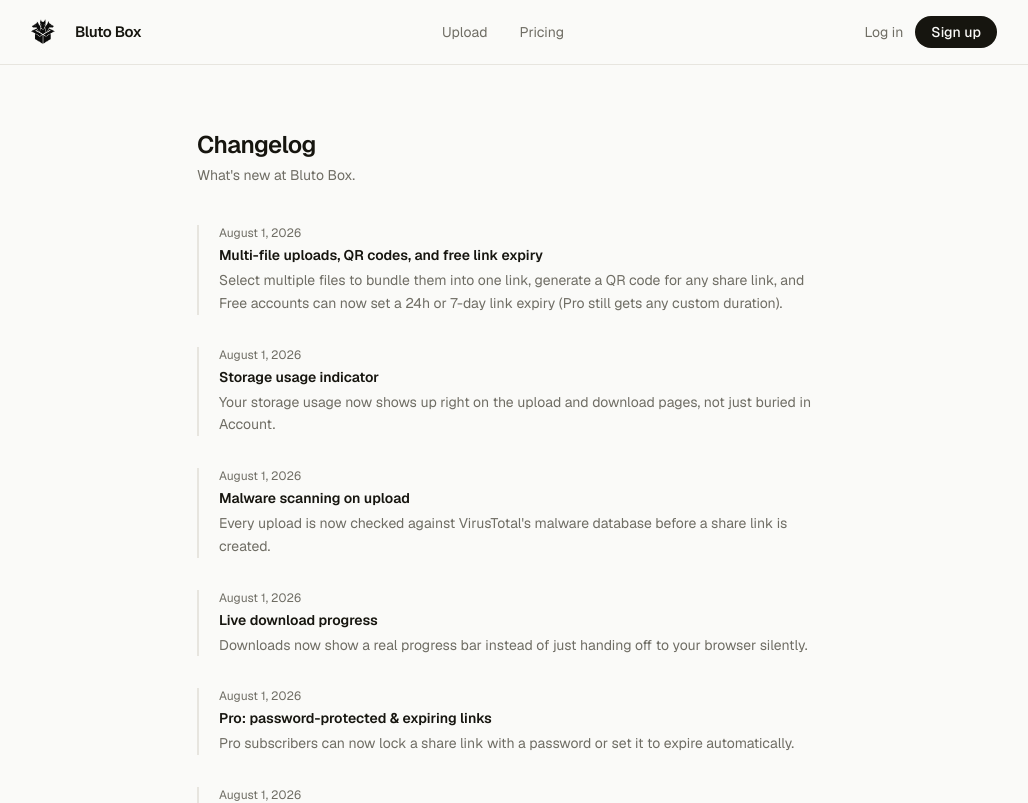
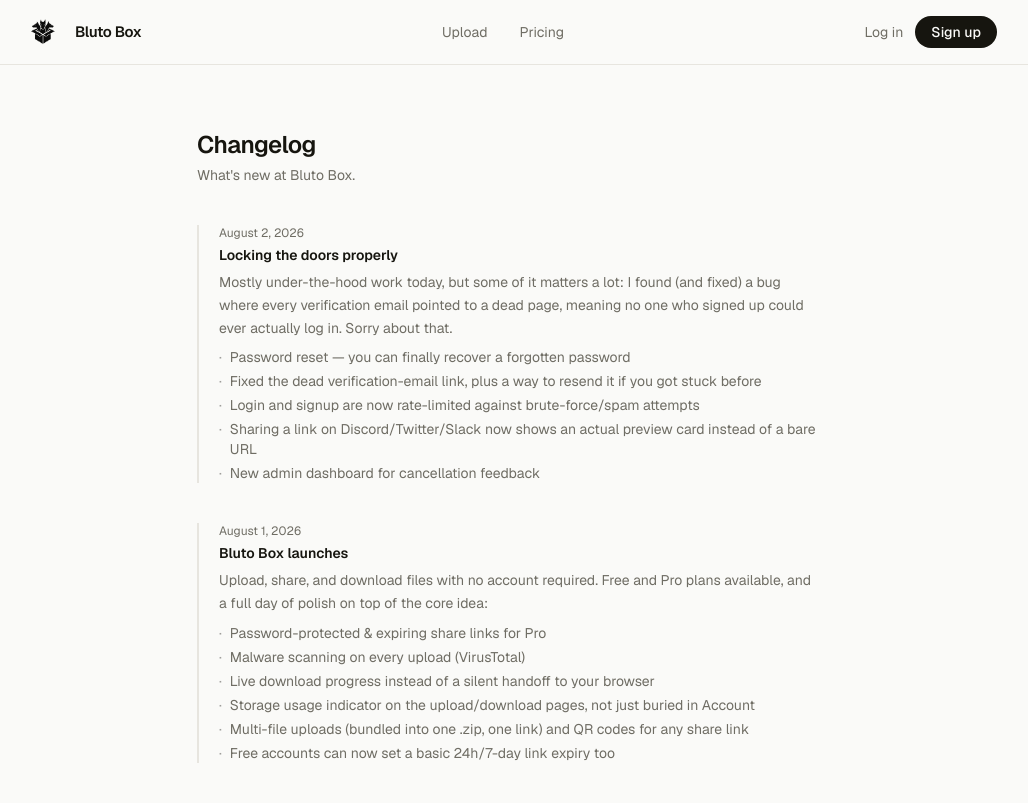
Before and after one commit to azrxc/blutobox, a Next.js app: page /changelog in a window 1280 px wide. Shown: the top 803 px of the page, without its empty margins (131-1159 px from the left). Built offline with nearby package versions, Linux system fonts and the light colour scheme; no server answers.

Commit message:
Fix QR code button not rendering (switch from canvas-based toDataURL to SVG rendering, which doesn't depend on the qrcode package's browser-field bundler remap); consolidate changelog entries by date with bullet highlights and some actual voice instead of one flat entry per feature

```diff
--- a/src/app/changelog/page.tsx
+++ b/src/app/changelog/page.tsx
@@ -16,12 +16,22 @@
         <p className="mt-1 text-sm text-muted">What&apos;s new at Bluto Box.</p>
       </div>
 
-      <div className="space-y-8">
+      <div className="space-y-10">
         {changelog.map((entry, i) => (
           <div key={i} className="border-l-2 border-border pl-5">
             <p className="text-xs text-muted">{formatDate(entry.date)}</p>
             <h2 className="mt-1 text-sm font-semibold">{entry.title}</h2>
-            <p className="mt-1 text-sm leading-relaxed text-muted">{entry.description}</p>
+            {entry.intro && <p className="mt-1.5 text-sm leading-relaxed text-muted">{entry.intro}</p>}
+            {entry.highlights && (
+              <ul className="mt-2 space-y-1 text-sm text-muted">
+                {entry.highlights.map((item) => (
+                  <li key={item} className="flex gap-2">
+                    <span className="text-foreground/40">·</span>
+                    <span>{item}</span>
+                  </li>
+                ))}
+              </ul>
+            )}
           </div>
         ))}
       </div>
--- a/src/app/qr-code-button.tsx
+++ b/src/app/qr-code-button.tsx
@@ -4,13 +4,18 @@
 import QRCode from "qrcode";
 
 export function QrCodeButton({ url }: { url: string }) {
-  const [dataUrl, setDataUrl] = useState<string | null>(null);
+  const [svg, setSvg] = useState<string | null>(null);
   const [show, setShow] = useState(false);
+  const [error, setError] = useState(false);
 
   async function toggle() {
-    if (!show && !dataUrl) {
-      const generated = await QRCode.toDataURL(url, { margin: 1, width: 240 });
-      setDataUrl(generated);
+    if (!show && !svg) {
+      try {
+        const generated = await QRCode.toString(url, { type: "svg", margin: 1, width: 200 });
+        setSvg(generated);
+      } catch {
+        setError(true);
+      }
     }
     setShow((s) => !s);
   }
@@ -23,10 +28,15 @@
       >
         {show ? "Hide QR" : "QR code"}
       </button>
-      {show && dataUrl && (
-        <div className="absolute left-1/2 top-full z-10 mt-2 -translate-x-1/2 rounded-xl border border-border bg-surface p-3 shadow-lg">
-          {/* eslint-disable-next-line @next/next/no-img-element */}
-          <img src={dataUrl} alt="QR code for this link" width={160} height={160} />
+      {show && svg && (
+        <div
+          className="absolute left-1/2 top-full z-10 mt-2 -translate-x-1/2 rounded-xl border border-border bg-white p-3 shadow-lg"
+          dangerouslySetInnerHTML={{ __html: svg }}
+        />
+      )}
+      {show && error && (
+        <div className="absolute left-1/2 top-full z-10 mt-2 w-48 -translate-x-1/2 rounded-xl border border-border bg-surface p-3 text-xs text-red-500 shadow-lg">
+          Failed to generate QR code.
         </div>
       )}
     </div>
--- a/src/lib/changelog-data.ts
+++ b/src/lib/changelog-data.ts
@@ -1,44 +1,36 @@
 export type ChangelogEntry = {
   date: string;
   title: string;
-  description: string;
+  intro?: string;
+  highlights?: string[];
 };
 
 export const changelog: ChangelogEntry[] = [
   {
-    date: "2026-08-01",
-    title: "Multi-file uploads, QR codes, and free link expiry",
-    description:
-      "Select multiple files to bundle them into one link, generate a QR code for any share link, and Free accounts can now set a 24h or 7-day link expiry (Pro still gets any custom duration).",
-  },
-  {
-    date: "2026-08-01",
-    title: "Storage usage indicator",
-    description:
-      "Your storage usage now shows up right on the upload and download pages, not just buried in Account.",
-  },
-  {
-    date: "2026-08-01",
-    title: "Malware scanning on upload",
-    description:
-      "Every upload is now checked against VirusTotal's malware database before a share link is created.",
-  },
-  {
-    date: "2026-08-01",
-    title: "Live download progress",
-    description:
-      "Downloads now show a real progress bar instead of just handing off to your browser silently.",
-  },
-  {
-    date: "2026-08-01",
-    title: "Pro: password-protected & expiring links",
-    description:
-      "Pro subscribers can now lock a share link with a password or set it to expire automatically.",
+    date: "2026-08-02",
+    title: "Locking the doors properly",
+    intro:
+      "Mostly under-the-hood work today, but some of it matters a lot: I found (and fixed) a bug where every verification email pointed to a dead page, meaning no one who signed up could ever actually log in. Sorry about that.",
+    highlights: [
+      "Password reset — you can finally recover a forgotten password",
+      "Fixed the dead verification-email link, plus a way to resend it if you got stuck before",
+      "Login and signup are now rate-limited against brute-force/spam attempts",
+      "Sharing a link on Discord/Twitter/Slack now shows an actual preview card instead of a bare URL",
+      "New admin dashboard for cancellation feedback",
+    ],
   },
   {
     date: "2026-08-01",
     title: "Bluto Box launches",
-    description:
-      "Upload, share, and download files with no account required. Free and Pro plans available.",
+    intro:
+      "Upload, share, and download files with no account required. Free and Pro plans available, and a full day of polish on top of the core idea:",
+    highlights: [
+      "Password-protected & expiring share links for Pro",
+      "Malware scanning on every upload (VirusTotal)",
+      "Live download progress instead of a silent handoff to your browser",
+      "Storage usage indicator on the upload/download pages, not just buried in Account",
+      "Multi-file uploads (bundled into one .zip, one link) and QR codes for any share link",
+      "Free accounts can now set a basic 24h/7-day link expiry too",
+    ],
   },
 ];
```
